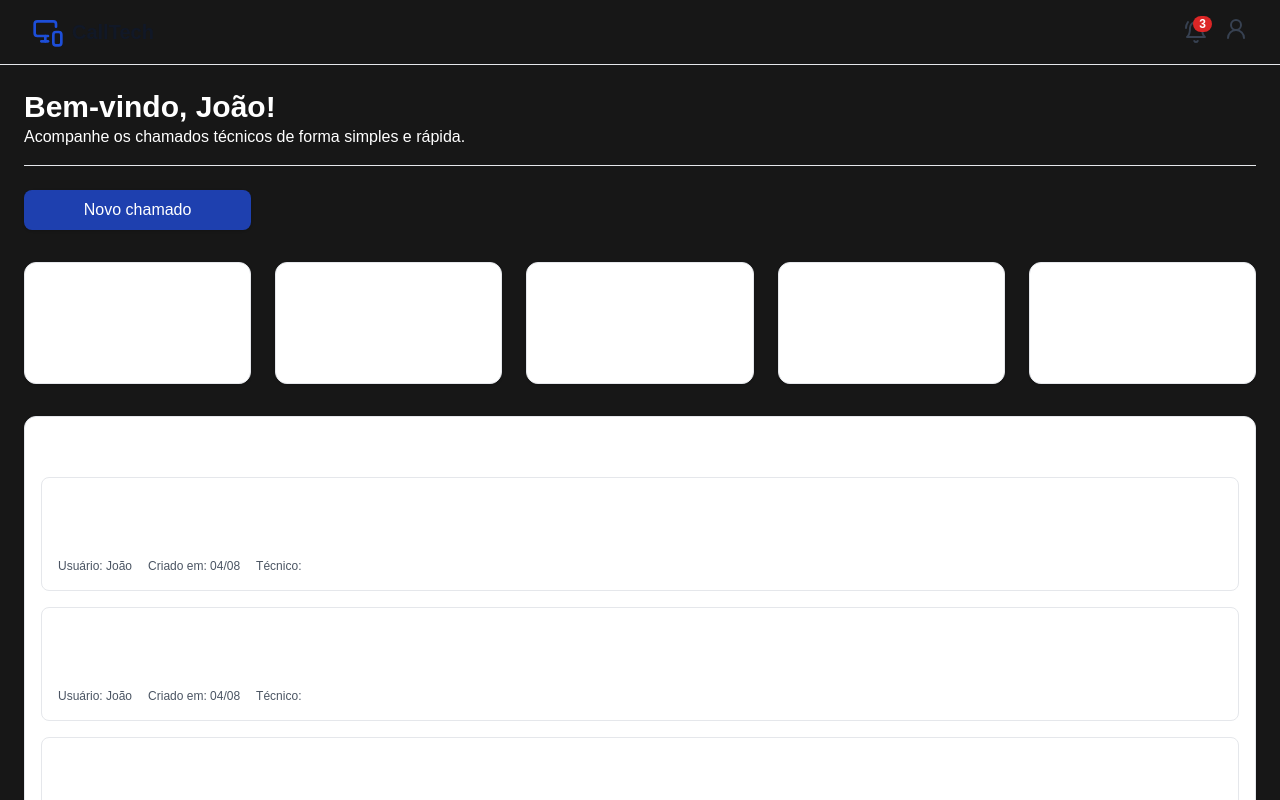
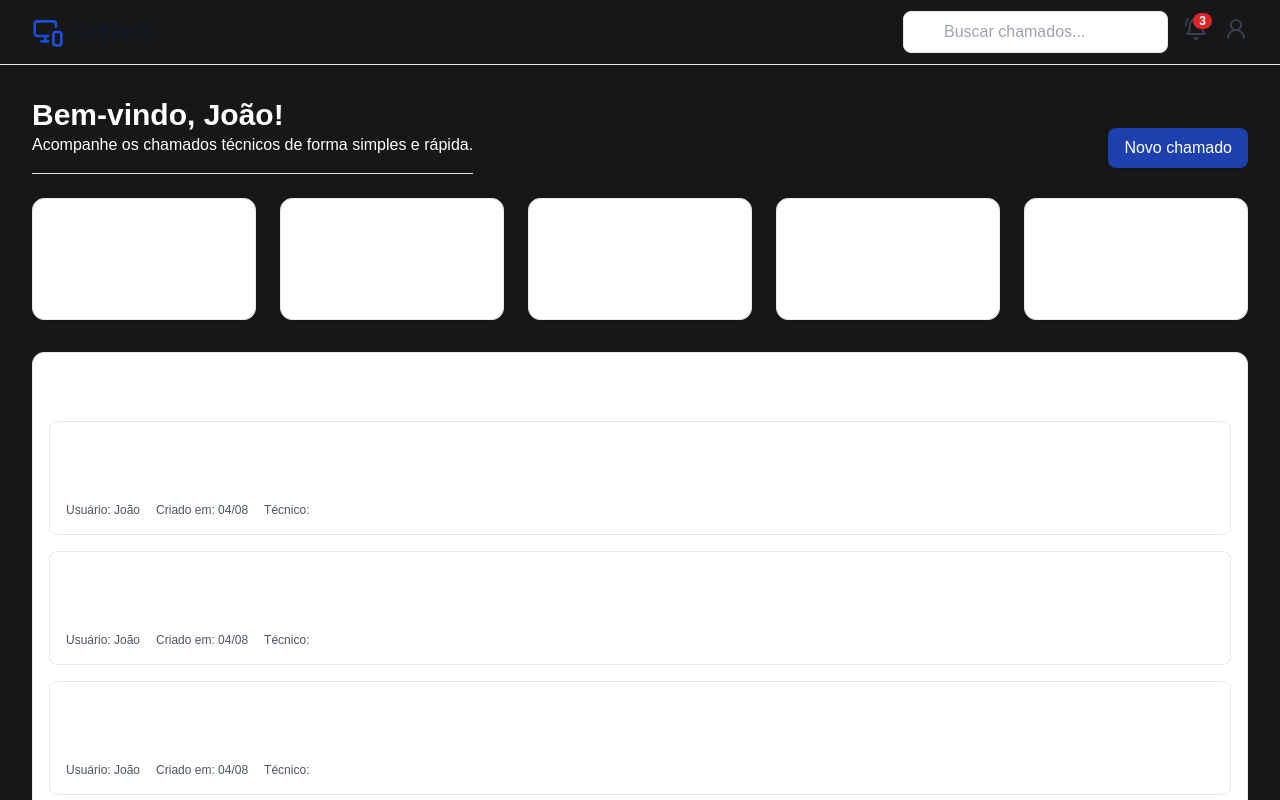
Before and after one commit to mcarina/chamado-tecnico-next-js, a Next.js app: page / in a window 1280 px wide. Shown: the top 800 px of the page. Built offline with nearby package versions, Linux system fonts and the light colour scheme.

Commit message:
pequenos ajustes, nada muito serio

```diff
--- a/src/app/(root)/NewCall/page.tsx
+++ b/src/app/(root)/NewCall/page.tsx
@@ -1,7 +1,7 @@
 import PageHeader from "@/components/Header";
 import FormNewCall from "./components/Form";
 
-const NewCall = async () => {
+export default function NewCall() {
     return (
         <section className="p-6 space-y-6">
             <div className="max-w-7xl mx-auto">
@@ -14,4 +14,3 @@ const NewCall = async () => {
         </section>
     );
 }
-export default NewCall
--- a/src/app/(root)/User/page.tsx
+++ b/src/app/(root)/User/page.tsx
@@ -1,7 +1,7 @@
 import DashboardcardsHome from "../components/Cards/DashboardCards";
 import AdminDescriprionCard from "./components/AdminDescriprionCard";
 
-const PageUser = async () => {
+export default function PageUser() {
     return (
         <section className="p-6 space-y-6">
             <div className="max-w-7xl mx-auto">
@@ -17,4 +17,3 @@ const PageUser = async () => {
         </section>
     );
 }
-export default PageUser
--- a/src/app/(root)/components/Cards/DiscriptionCards.tsx
+++ b/src/app/(root)/components/Cards/DiscriptionCards.tsx
@@ -1,9 +1,15 @@
 import DiscriptionCards from "@/components/Cards/DiscriptionCards";
+import { LuChartLine } from "react-icons/lu";
 
 const DiscriptionCardsHome = () => {
     return (
         <>
-            <h2 className="text-xl font-semibold">Chamados Recentes:</h2>
+            <div className="flex items-center space-x-3">
+                <div className="bg-primary/10 p-2 rounded-lg">
+                    <LuChartLine className="h-5 w-5 text-primary"/>
+                </div>
+             <h2 className="text-xl font-semibold">Chamados Recentes:</h2>
+            </div>
 
             <DiscriptionCards
                 title="Portao da caragem com defeito"
--- a/src/app/(root)/components/Navbar.tsx
+++ b/src/app/(root)/components/Navbar.tsx
@@ -1,13 +1,13 @@
 import Link from "next/link";
-import { LuMonitorSmartphone, LuBellRing, LuUserRound } from "react-icons/lu";
+import { LuMonitorSmartphone, LuSearch, LuUserRound } from "react-icons/lu";
 import PageNavNotification from "./notifications/NavNotifications";
 
 const PageNavBar = () => {
   return (
-    <header className="border-b">
+    <header className="bg-card/80 backdrop-blur-sm border-b border-border/50 sticky top-0 z-50">
       <div className="max-w-7xl mx-auto px-4 sm:px-6 lg:px-8">
-        <div className="flex justify-between items-center h-16">
-          <div className="flex items-center space-x-4">
+        <div className="flex items-center justify-between h-16">
+          <div className="flex items-center space-x-3">
             <Link href="/">
               <div className="flex items-center space-x-2">
                 <LuMonitorSmartphone className="h-8 w-8 text-blue-700" />
@@ -15,15 +15,28 @@ const PageNavBar = () => {
               </div>
             </Link>
           </div>
+
           <div className="flex items-center space-x-4">
+            <div className="relative">
+              <LuSearch className="absolute left-3 top-1/2 transform -translate-y-1/2 h-4 w-4 text-muted-foreground" />
+              <input
+                type="text"
+                placeholder="Buscar chamados..."
+                className="pl-10 pr-4 py-2 bg-muted/50 border border-border rounded-lg focus:outline-none focus:ring-2 focus:ring-primary/50 focus:border-primary transition-all"
+              />
+            </div>
+
+            <div className="relative">
               <button>
-              <PageNavNotification/>
+                <PageNavNotification />
               </button>
+            </div>
               <Link href="/User">
                 <button>
                   <LuUserRound className="h-6 w-6 text-gray-700" />
                 </button>
               </Link>
+
           </div>
         </div>
       </div>
--- a/src/app/(root)/components/buttons/ButtonCall.tsx
+++ b/src/app/(root)/components/buttons/ButtonCall.tsx
@@ -3,7 +3,7 @@ import Link from "next/link"
 const ButtonCall = () => {
   return (
     <Link href="/NewCall">
-            <div className="grid grid-cols-1 md:grid-cols-5 gap-6 mb-8">
+            <div>
                 <button
                     type="button"
                     className="md:col-span-1 bg-blue-800 hover:bg-blue-700 text-white font-medium py-2 px-4 rounded-lg shadow transition-colors duration-200"
--- a/src/app/(root)/components/notifications/NavNotifications.tsx
+++ b/src/app/(root)/components/notifications/NavNotifications.tsx
@@ -21,11 +21,10 @@ const PageNavNotification = () => {
 
     return (
         <>
-            <div className="flex items-center space-x-4 relative" ref={dropdownRef}>
+            <div className="" ref={dropdownRef}>
                 {/* Notificação */}
                 <button
                     onClick={() => setShowDropdown(!showDropdown)}
-                    className="relative"
                 >
                     <LuBellRing className="h-6 w-6 text-gray-700" />
                     <span className="absolute -top-1 -right-1 inline-flex items-center justify-center px-1.5 py-0.5 text-xs font-bold leading-none text-white bg-red-600 rounded-full">
--- a/src/app/(root)/page.tsx
+++ b/src/app/(root)/page.tsx
@@ -5,18 +5,23 @@ import DashboardcardsHome from "./components/Cards/DashboardCards";
 import DiscriptionCardsHome from "./components/Cards/DiscriptionCards";
 import ButtonCall from "./components/buttons/ButtonCall";
 
-const Home = async () => {
+export default function Home () {
 
     const [userType] = useState<"morador" | "sindico">("morador")
 
     return (
-        <section className="p-6 space-y-6">
-            <div className="max-w-7xl mx-auto">
-                <PageHeader
-                    title={`Bem-vindo, ${userType === "morador" ? "João" : "Síndico"}!`}
-                    subtitle="Acompanhe os chamados técnicos de forma simples e rápida."
-                />
-                <ButtonCall />
+        <section className="max-w-7xl mx-auto px-4 sm:px-6 lg:px-8 py-8">
+
+            <div className="mb-8 animate-slide-up">
+                <div className="flex items-center justify-between">
+                    <div>
+                        <PageHeader
+                            title={`Bem-vindo, ${userType === "morador" ? "João" : "Síndico"}!`}
+                            subtitle="Acompanhe os chamados técnicos de forma simples e rápida."
+                        />
+                    </div>
+                    <ButtonCall />
+                </div>
                 <div className="grid grid-cols-1 md:grid-cols-5 gap-6 mb-8">
                     <DashboardcardsHome/>
                 </div>
@@ -27,4 +32,3 @@ const Home = async () => {
         </section>
     );
 }
-export default Home
```
Also changed, not shown: 1 other file (tests, documents, lock files or other folders). Lines whose indentation alone changed are shown as unchanged.
